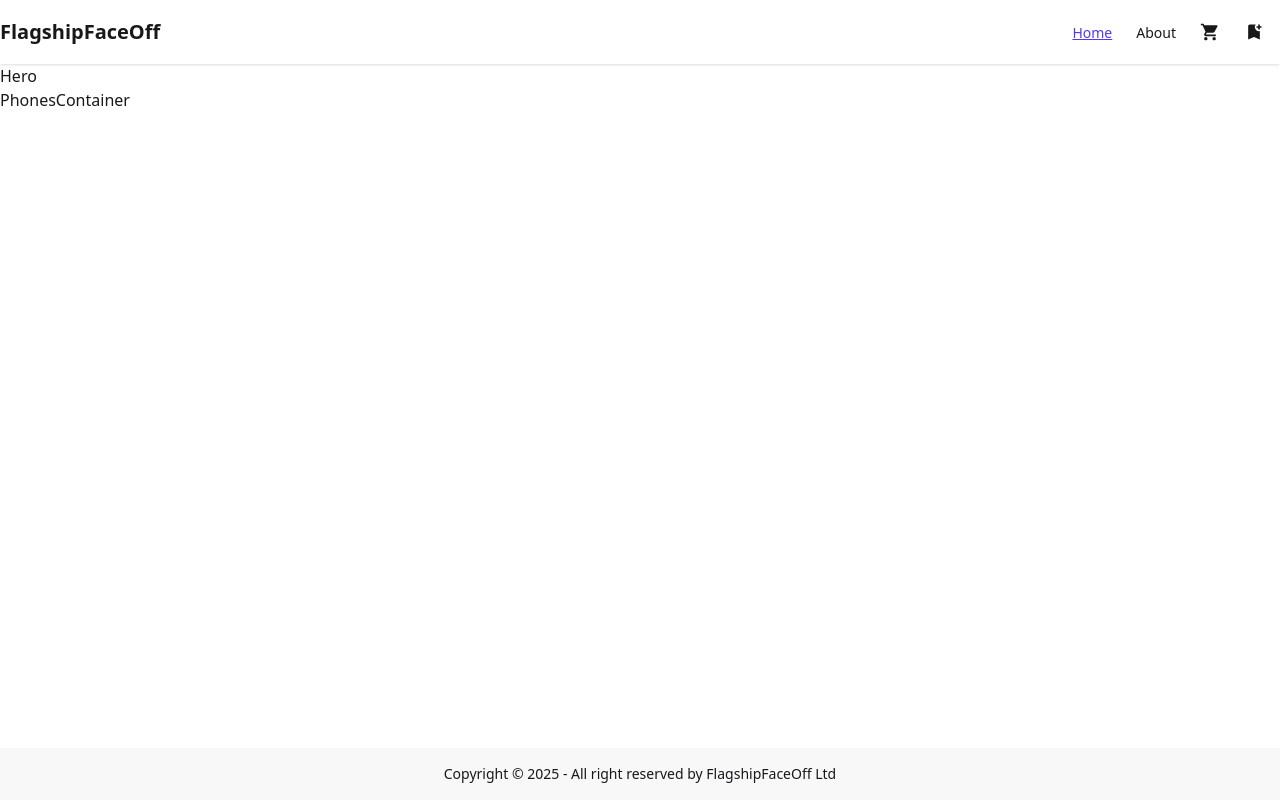
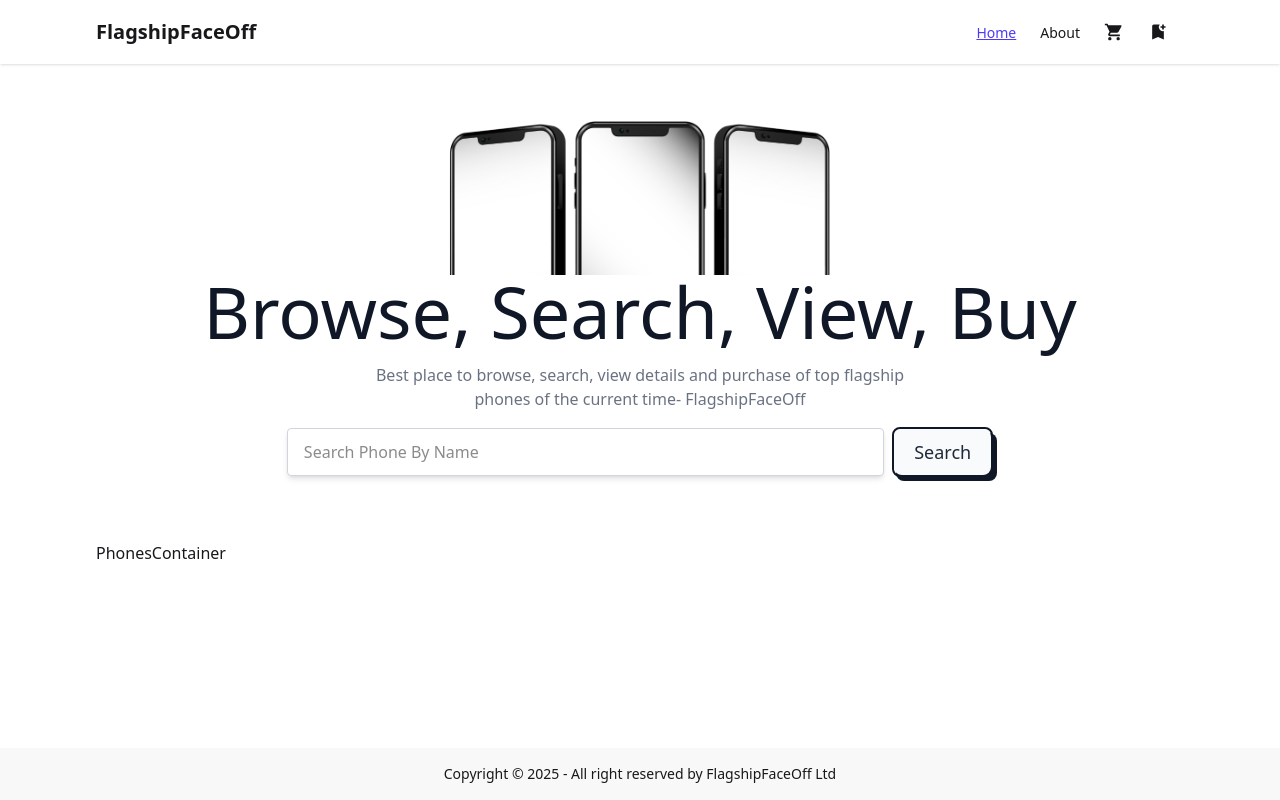
Before and after one commit to md-zeon/Flagship-Face-Off, a React (Vite) app: page / in a window 1280 px wide. Built offline with nearby package versions, Linux system fonts and the light colour scheme.

Commit message:
Added Hero Sections

```diff
--- a/src/components/Hero.jsx
+++ b/src/components/Hero.jsx
@@ -1,11 +1,44 @@
-import React from 'react';
+import React from "react";
+import bannerImage from "../assets/banner.png";
 
 const Hero = () => {
-    return (
-        <div>
-            <h1>Hero</h1>
-        </div>
-    );
+	return (
+		<div className='py-12'>
+			<img
+				src={bannerImage}
+				alt='Banner Image'
+				className='w-full mx-auto md:max-w-md'
+			/>
+			<div className='text-center space-y-4'>
+				<h1 className='font-thin text-7xl text-gray-900'>Browse, Search, View, Buy</h1>
+				<p className='text-gray-500 max-w-xl mx-auto'>
+					Best place to browse, search, view details and purchase of top flagship phones of the current time-
+					FlagshipFaceOff
+				</p>
+				<form className='flex flex-col md:flex-row justify-center items-center mb-4 md:px-24'>
+					<input
+						type='text'
+						placeholder='Search Phone By Name'
+						className='bg-white border border-gray-300 rounded shadow-md w-2/3 h-12 px-4 mb-3 focus:outline-none focus:shadow-outline md:mr-2 md:mb-0'
+					/>
+					<button
+						href='#_'
+						className='relative inline-block text-lg group cursor-pointer'
+					>
+						<span className='relative z-10 block px-5 py-3 overflow-hidden font-medium leading-tight text-gray-800 transition-colors duration-300 ease-out border-2 border-gray-900 rounded-lg group-hover:text-white'>
+							<span className='absolute inset-0 w-full h-full px-5 py-3 rounded-lg bg-gray-50'></span>
+							<span className='absolute left-0 w-48 h-48 -ml-2 transition-all duration-300 origin-top-right -rotate-90 -translate-x-full translate-y-12 bg-gray-900 group-hover:-rotate-180 ease'></span>
+							<span className='relative'>Search</span>
+						</span>
+						<span
+							className='absolute bottom-0 right-0 w-full h-12 -mb-1 -mr-1 transition-all duration-200 ease-linear bg-gray-900 rounded-lg group-hover:mb-0 group-hover:mr-0'
+							data-rounded='rounded-lg'
+						></span>
+					</button>
+				</form>
+			</div>
+		</div>
+	);
 };
 
 export default Hero;
--- a/src/components/Navbar.jsx
+++ b/src/components/Navbar.jsx
@@ -4,7 +4,7 @@ import { MdBookmarkAdd, MdShoppingCart } from "react-icons/md";
 
 const Navbar = () => {
 	return (
-		<div className='navbar p-0 bg-base-100 shadow-sm'>
+		<div className='navbar p-0 bg-base-100 shadow-sm max-w-screen-2xl mx-auto px-8 md:px-12 lg:px-16 xl:px-24'>
 			<div className='navbar-start'>
 				<div className='dropdown'>
 					<div
--- a/src/layouts/MainLayout.jsx
+++ b/src/layouts/MainLayout.jsx
@@ -7,8 +7,10 @@ const MainLayout = () => {
 	return (
 		<>
 			<Navbar />
-			<div className="min-h-[calc(100vh-7.25rem)]">
-				<Outlet />
+			<div className='min-h-[calc(100vh-7.25rem)]'>
+				<div className='max-w-screen-2xl mx-auto px-8 md:px-12 lg:px-16 xl:px-24'>
+					<Outlet />
+				</div>
 			</div>
 			<Footer />
 		</>
```
